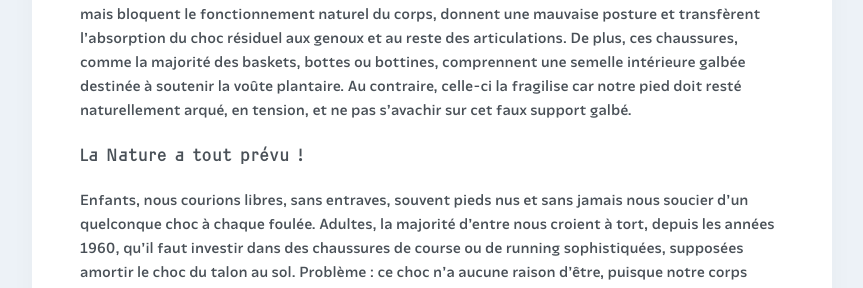
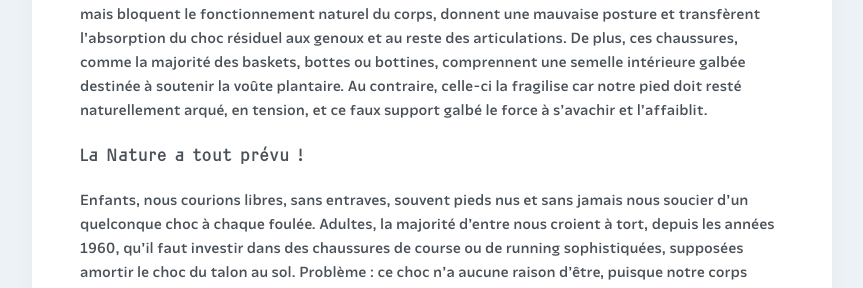
Before and after one commit to courirpaleo/courirpaleo.github.io, a Jekyll site: the page built from _pages-secondary/foulee-naturelle.md, in a window 1280 px wide and 900 px high, scrolled down 427 px. Shown: the part 353-641 px from the top of the window, without its empty margins (208-1071 px from the left). Built offline with Jekyll 4.4.1, drawn with Linux system fonts in a browser that asks for light colours; some web fonts are replaced; some of the changed text lies outside the part shown.

Commit message:
Update foulee-naturelle.md

```diff
--- a/_pages-secondary/foulee-naturelle.md
+++ b/_pages-secondary/foulee-naturelle.md
@@ -7,7 +7,7 @@
 # La foulée naturelle
 ## Tout comprendre sur le bout des doigts de pieds
 
-En courant pieds nus, en sandales ou avec des chaussures sans amorti, sans «&nbsp;drop&nbsp;» (la hauteur relative du talon) et plates à l'intérieur, le pied fonctionne normalement et tout le corps en est renforcé. Les blessures sont beaucoup moins fréquentes qu'avec des chaussures de course ou de running classiques. Celles-ci permettent certes de poser le talon en premier pour allonger sa foulée, mais bloquent le fonctionnement naturel du corps, donnent une mauvaise posture et transfèrent l'absorption du choc résiduel aux genoux et au reste des articulations. De plus, ces chaussures, comme la majorité des baskets, bottes ou bottines, comprennent une semelle intérieure galbée destinée à soutenir la voûte plantaire. Au contraire, celle-ci la fragilise car notre pied doit resté naturellement arqué, en tension, et ne pas s'avachir sur cet faux support galbé.
+En courant pieds nus, en sandales ou avec des chaussures sans amorti, sans «&nbsp;drop&nbsp;» (la hauteur relative du talon) et plates à l'intérieur, le pied fonctionne normalement et tout le corps en est renforcé. Les blessures sont beaucoup moins fréquentes qu'avec des chaussures de course ou de running classiques. Celles-ci permettent certes de poser le talon en premier pour allonger sa foulée, mais bloquent le fonctionnement naturel du corps, donnent une mauvaise posture et transfèrent l'absorption du choc résiduel aux genoux et au reste des articulations. De plus, ces chaussures, comme la majorité des baskets, bottes ou bottines, comprennent une semelle intérieure galbée destinée à soutenir la voûte plantaire. Au contraire, celle-ci la fragilise car notre pied doit resté naturellement arqué, en tension, et ce faux support galbé le force à s'avachir et l'affaiblit.
 
 ### La Nature a tout prévu&nbsp;!
 
```
